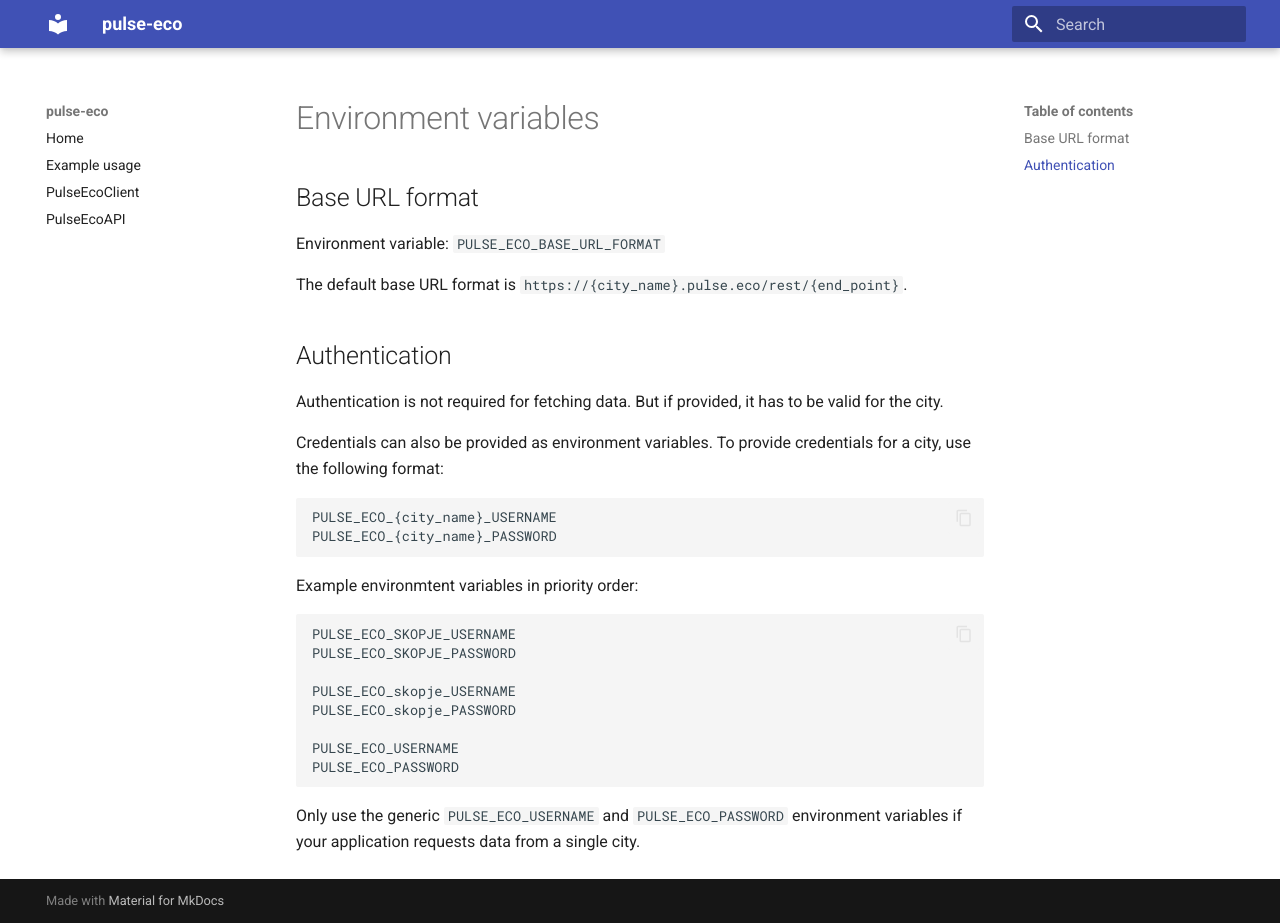
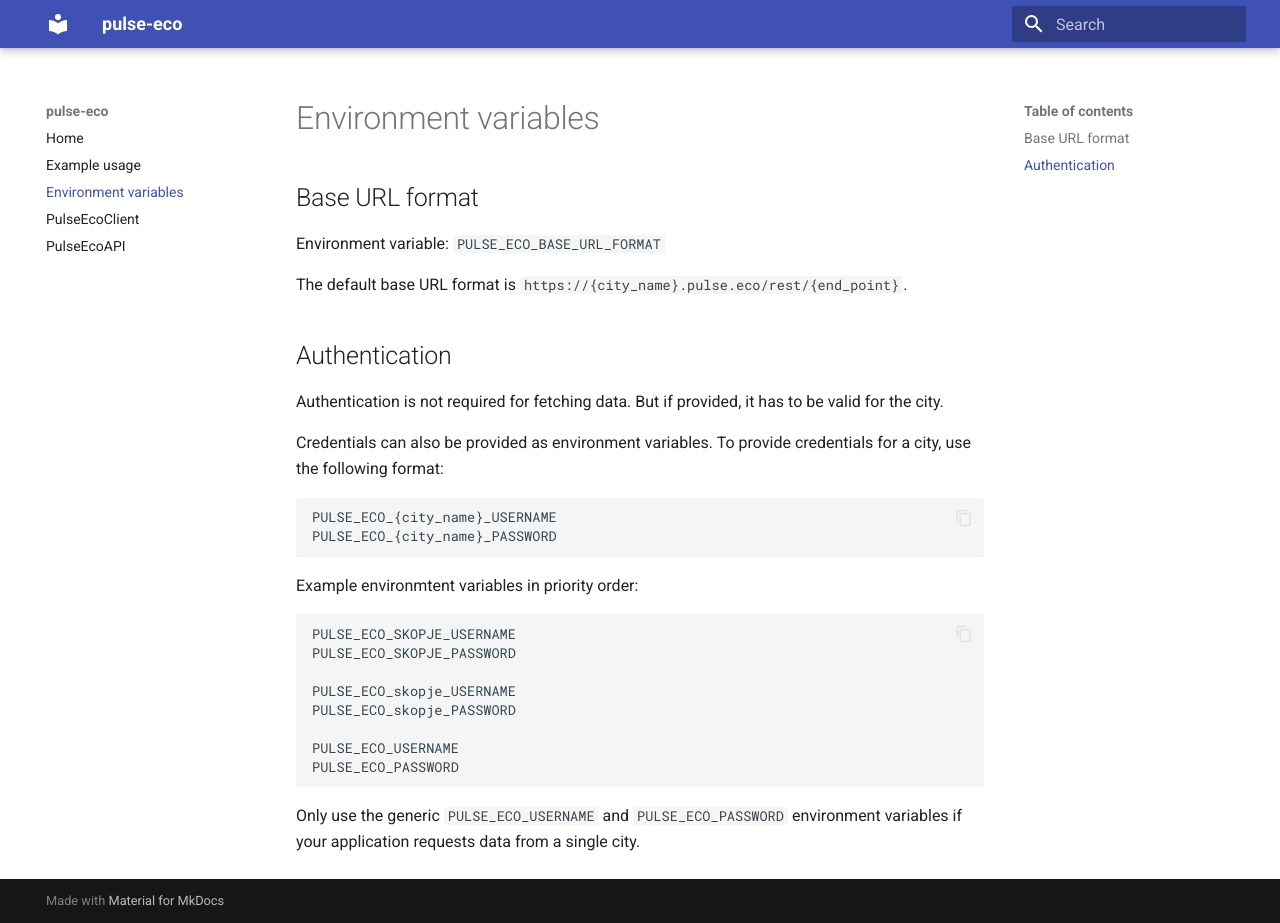
Before and after one commit to martinkozle/pulse-eco, an MkDocs documentation site: the page built from mkdocs/environment-variables.md, in a window 1280 px wide and 923 px high. Built offline with MkDocs 1.6.1 and Material for MkDocs 9.7.7, drawn with Linux system fonts in a browser that asks for light colours.

Commit message:
Add environment variables page to docs

```diff
--- a/mkdocs.yaml
+++ b/mkdocs.yaml
@@ -23,5 +23,6 @@ markdown_extensions:
 nav:
   - index.md
   - example-usage.md
+  - environment-variables.md
   - PulseEcoClient.md
   - PulseEcoAPI.md
```
